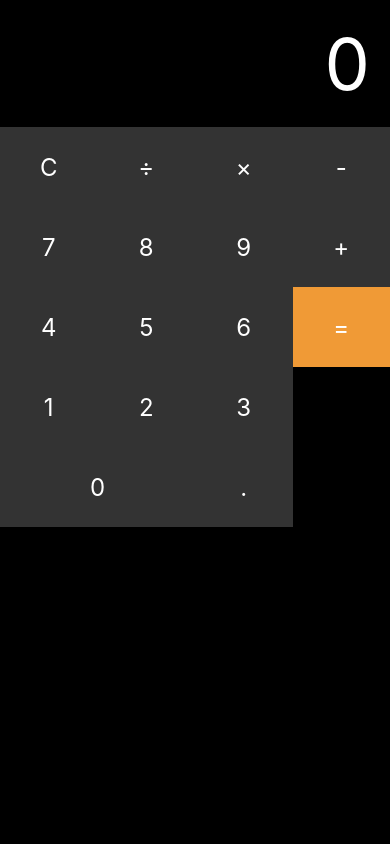
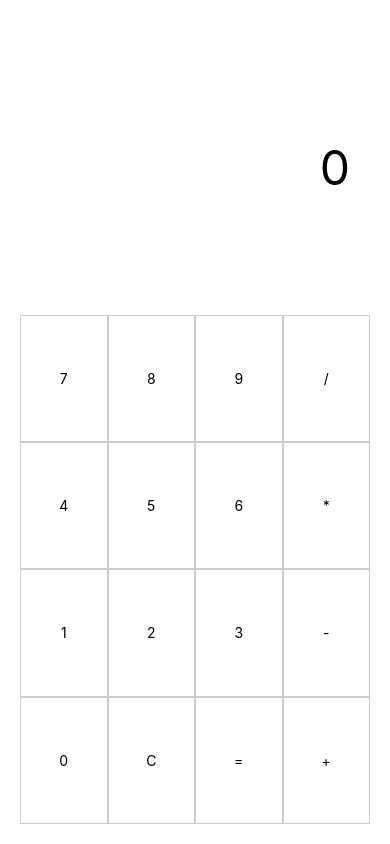
Before and after one commit to Inder0129/expo-auto-builds, a React Native app: screen / in a window 390 px wide. Built offline with nearby package versions, Linux system fonts and the light colour scheme.

Commit message:
Build: Create a calculator app

```diff
--- a/App.js
+++ b/App.js
@@ -1,63 +1,121 @@
 import React, { useState } from 'react';
-import { StyleSheet, Text, TouchableOpacity, View } from 'react-native';
+import { View, Text, TouchableOpacity, StyleSheet } from 'react-native';
 
 export default function App() {
-  const [display, setDisplay] = useState('0');
-  const [expr, setExpr] = useState('');
+  const [current, setCurrent] = useState('0');
+  const [previous, setPrevious] = useState(null);
+  const [operation, setOperation] = useState(null);
 
-  const press = (btn) => {
-    if (btn === 'C') {
-      setDisplay('0');
-      setExpr('');
-    } else if (btn === '=') {
-      try {
-        const evalExpr = (expr + display).replace(/×/g, '*').replace(/÷/g, '/');
-        const res = eval(evalExpr);
-        setDisplay(res.toString());
-        setExpr('');
-      } catch {
-        setDisplay('Error');
-      }
-    } else if (['+','-','×','÷'].includes(btn)) {
-      setExpr(expr + display + btn);
-      setDisplay('0');
+  const handleNumber = (num) => {
+    if (current === '0') {
+      setCurrent(num.toString());
     } else {
-      setDisplay(display === '0' ? btn : display + btn);
+      setCurrent(current + num);
     }
   };
 
-  const buttons = [
-    ['C','÷','×','-'],
-    ['7','8','9','+'],
-    ['4','5','6','='],
-    ['1','2','3'],
-    ['0','.']
-  ];
+  const handleOperator = (op) => {
+    setPrevious(current);
+    setOperation(op);
+    setCurrent('0');
+  };
+
+  const calculate = () => {
+    const prev = parseFloat(previous);
+    const curr = parseFloat(current);
+    let result;
+
+    switch (operation) {
+      case '+':
+        result = prev + curr;
+        break;
+      case '-':
+        result = prev - curr;
+        break;
+      case '*':
+        result = prev * curr;
+        break;
+      case '/':
+        result = prev / curr;
+        break;
+      default:
+        return;
+    }
+
+    setCurrent(result.toString());
+    setPrevious(null);
+    setOperation(null);
+  };
+
+  const clear = () => {
+    setCurrent('0');
+    setPrevious(null);
+    setOperation(null);
+  };
 
   return (
     <View style={styles.container}>
-      <Text style={styles.display}>{display}</Text>
+      <View style={styles.display}>
+        <Text style={styles.displayText}>{current}</Text>
+      </View>
       <View style={styles.buttons}>
-        {buttons.flat().map((btn, i) => (
-          <TouchableOpacity
-            key={i}
-            style={[styles.button, btn === '=' && styles.equals, btn === '0' && styles.zero]}
-            onPress={() => press(btn)}
-          >
-            <Text style={styles.buttonText}>{btn}</Text>
-          </TouchableOpacity>
-        ))}
+        <View style={styles.row}>
+          <TouchableOpacity style={styles.button} onPress={() => handleNumber('7')}><Text>7</Text></TouchableOpacity>
+          <TouchableOpacity style={styles.button} onPress={() => handleNumber('8')}><Text>8</Text></TouchableOpacity>
+          <TouchableOpacity style={styles.button} onPress={() => handleNumber('9')}><Text>9</Text></TouchableOpacity>
+          <TouchableOpacity style={styles.button} onPress={() => handleOperator('/')}><Text>/</Text></TouchableOpacity>
+        </View>
+        <View style={styles.row}>
+          <TouchableOpacity style={styles.button} onPress={() => handleNumber('4')}><Text>4</Text></TouchableOpacity>
+          <TouchableOpacity style={styles.button} onPress={() => handleNumber('5')}><Text>5</Text></TouchableOpacity>
+          <TouchableOpacity style={styles.button} onPress={() => handleNumber('6')}><Text>6</Text></TouchableOpacity>
+          <TouchableOpacity style={styles.button} onPress={() => handleOperator('*')}><Text>*</Text></TouchableOpacity>
+        </View>
+        <View style={styles.row}>
+          <TouchableOpacity style={styles.button} onPress={() => handleNumber('1')}><Text>1</Text></TouchableOpacity>
+          <TouchableOpacity style={styles.button} onPress={() => handleNumber('2')}><Text>2</Text></TouchableOpacity>
+          <TouchableOpacity style={styles.button} onPress={() => handleNumber('3')}><Text>3</Text></TouchableOpacity>
+          <TouchableOpacity style={styles.button} onPress={() => handleOperator('-')}><Text>-</Text></TouchableOpacity>
+        </View>
+        <View style={styles.row}>
+          <TouchableOpacity style={styles.button} onPress={() => handleNumber('0')}><Text>0</Text></TouchableOpacity>
+          <TouchableOpacity style={styles.button} onPress={clear}><Text>C</Text></TouchableOpacity>
+          <TouchableOpacity style={styles.button} onPress={calculate}><Text>=</Text></TouchableOpacity>
+          <TouchableOpacity style={styles.button} onPress={() => handleOperator('+')}><Text>+</Text></TouchableOpacity>
+        </View>
       </View>
     </View>
   );
 }
 
 const styles = StyleSheet.create({
-  container: { flex: 1, backgroundColor: '#000' },
-  display: { color: '#fff', fontSize: 72, textAlign: 'right', padding: 20 },
-  buttons: { flexDirection: 'row', flexWrap: 'wrap' },
-  button: { width: '25%', height: 80, justifyContent: 'center', alignItems: 'center', backgroundColor: '#333' },
-  buttonText: { color: '#fff', fontSize: 24 },
-  equals: { backgroundColor: '#f09a36' },
-  zero: { width: '50%' }
+  container: {
+    flex: 1,
+    backgroundColor: '#fff',
+    justifyContent: 'center',
+    padding: 20,
+  },
+  display: {
+    flex: 1,
+    justifyContent: 'center',
+    alignItems: 'flex-end',
+    padding: 20,
+  },
+  displayText: {
+    fontSize: 48,
+  },
+  buttons: {
+    flex: 2,
+  },
+  row: {
+    flexDirection: 'row',
+    flex: 1,
+  },
+  button: {
+    flex: 1,
+    justifyContent: 'center',
+    alignItems: 'center',
+    borderWidth: 1,
+    borderColor: '#ccc',
+  },
 });
--- a/app.json
+++ b/app.json
@@ -5,30 +5,11 @@
     "owner": "inder-6284",
     "version": "1.0.0",
     "orientation": "portrait",
-    "icon": "./assets/icon.png",
-    "splash": {
-      "image": "./assets/splash.png",
-      "resizeMode": "contain",
-      "backgroundColor": "#ffffff"
-    },
-    "updates": {
-      "fallbackToCacheTimeout": 0
-    },
-    "assetBundlePatterns": [
-      "**/*"
+    "platforms": [
+      "android"
     ],
-    "ios": {
-      "supportsTablet": true
-    },
     "android": {
-      "package": "com.inder6284.calculator",
-      "adaptiveIcon": {
-        "foregroundImage": "./assets/adaptive-icon.png",
-        "backgroundColor": "#FFFFFF"
-      }
-    },
-    "web": {
-      "favicon": "./assets/favicon.png"
+      "package": "com.inder6284.calculator"
     }
   }
 }
--- a/babel.config.js
+++ b/babel.config.js
@@ -1,6 +1,6 @@
 module.exports = function(api) {
   api.cache(true);
   return {
-    presets: ['babel-preset-expo']
+    presets: ['babel-preset-expo'],
   };
 };
```
Also changed, not shown: package.json (+9 -6 lines), .build-meta.json.
